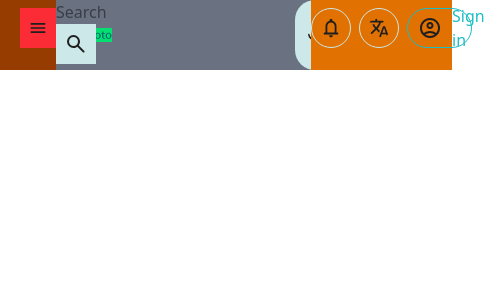
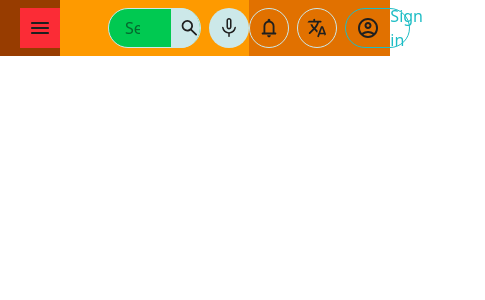
Before and after one commit to vidyesh95/qatoto-prototype, a Next.js app: page / in a window 390 px wide. Shown: the top 300 px of the page, 485 px wide, since content can reach past the window. Built offline with nearby package versions, Linux system fonts and the light colour scheme.

Commit message:
style(page): adjust layout and styling for search components
Refactor the search bar and button layout to improve visual consistency and responsiveness. Adjust dimensions, padding, and background colors to enhance user experience.

```diff
--- a/src/app/page.tsx
+++ b/src/app/page.tsx
@@ -21,8 +21,8 @@ export default function Home() {
         />
       </div>
 
-      <div className="flex gap-2">
-        <Form action="/search">
+      <div className="w-[640px] pl-12 flex items-center gap-2 bg-amber-500">
+        <Form action="/search" className="w-full h-[40px] flex items-center bg-green-500 border-[#CCE8E9] border-1 rounded-full">
           {/* On submission, the input value will be appended to
           the URL, e.g. /search?query=abc */}
           <input
@@ -30,14 +30,15 @@ export default function Home() {
             name="query"
             id="search-bar"
             placeholder="Search"
+            className="h-[40px] w-full px-4"
           />
-          <button type="submit">
+          <button type="submit" className="bg-[#CCE8E9] w-[50px] h-[40px] cursor-pointer pl-2 rounded-r-full">
             <Image
               src="/search_24dp_1F1F1F_FILL0_wght400_GRAD0_opsz24.svg"
-              width={40}
-              height={40}
+              width={24}
+              height={24}
               alt="Search with your voice"
-              className="bg-[#CCE8E9] p-2 cursor-pointer"
+              className="w-[24px] h-[24px]"
             />
           </button>
         </Form>
@@ -46,7 +47,7 @@ export default function Home() {
           width={40}
           height={40}
           alt="Search with your voice"
-          className="bg-[#CCE8E9] p-2 cursor-pointer rounded-full"
+          className="w-[40px] h-[40px] bg-[#CCE8E9] p-2 cursor-pointer rounded-full"
         />
       </div>
 
```
